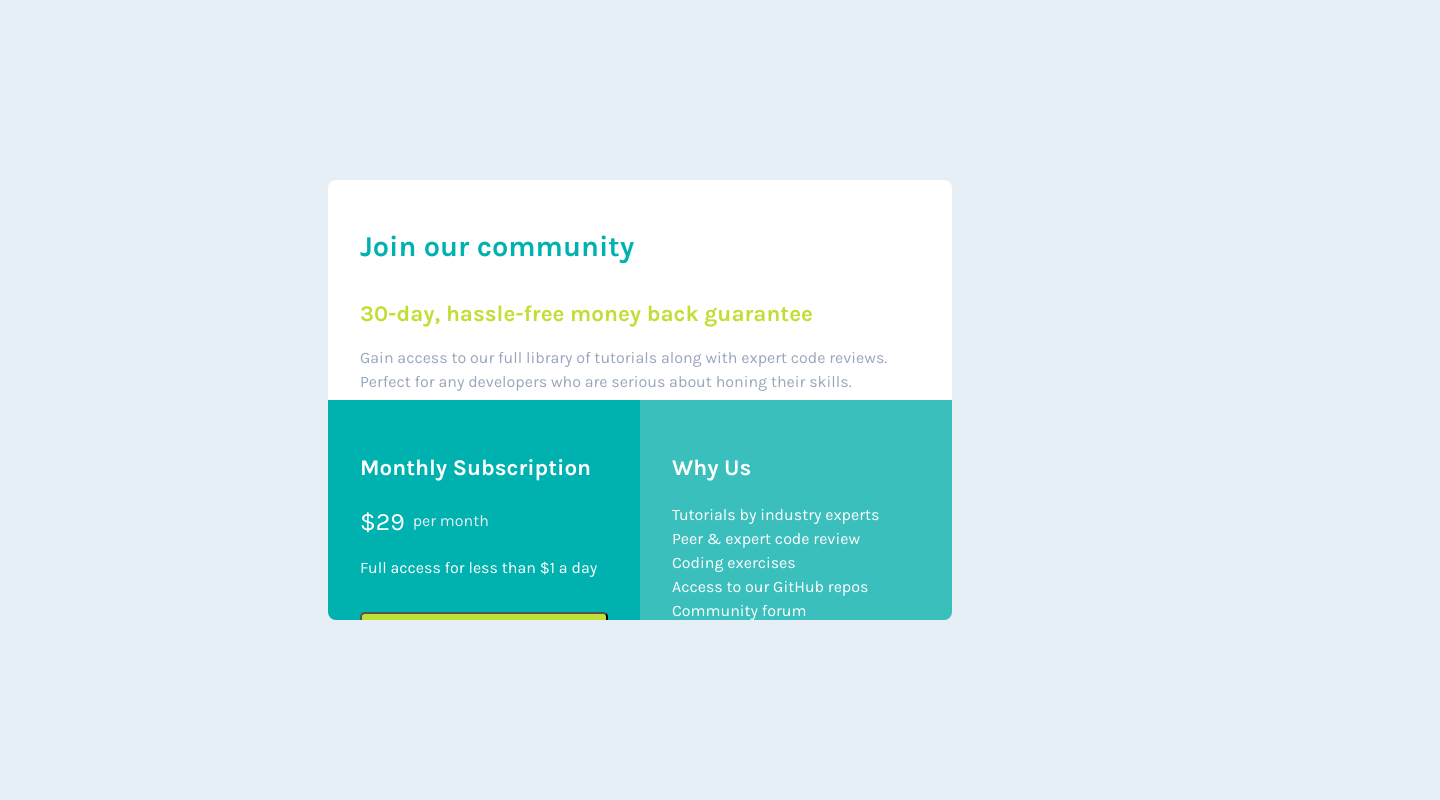
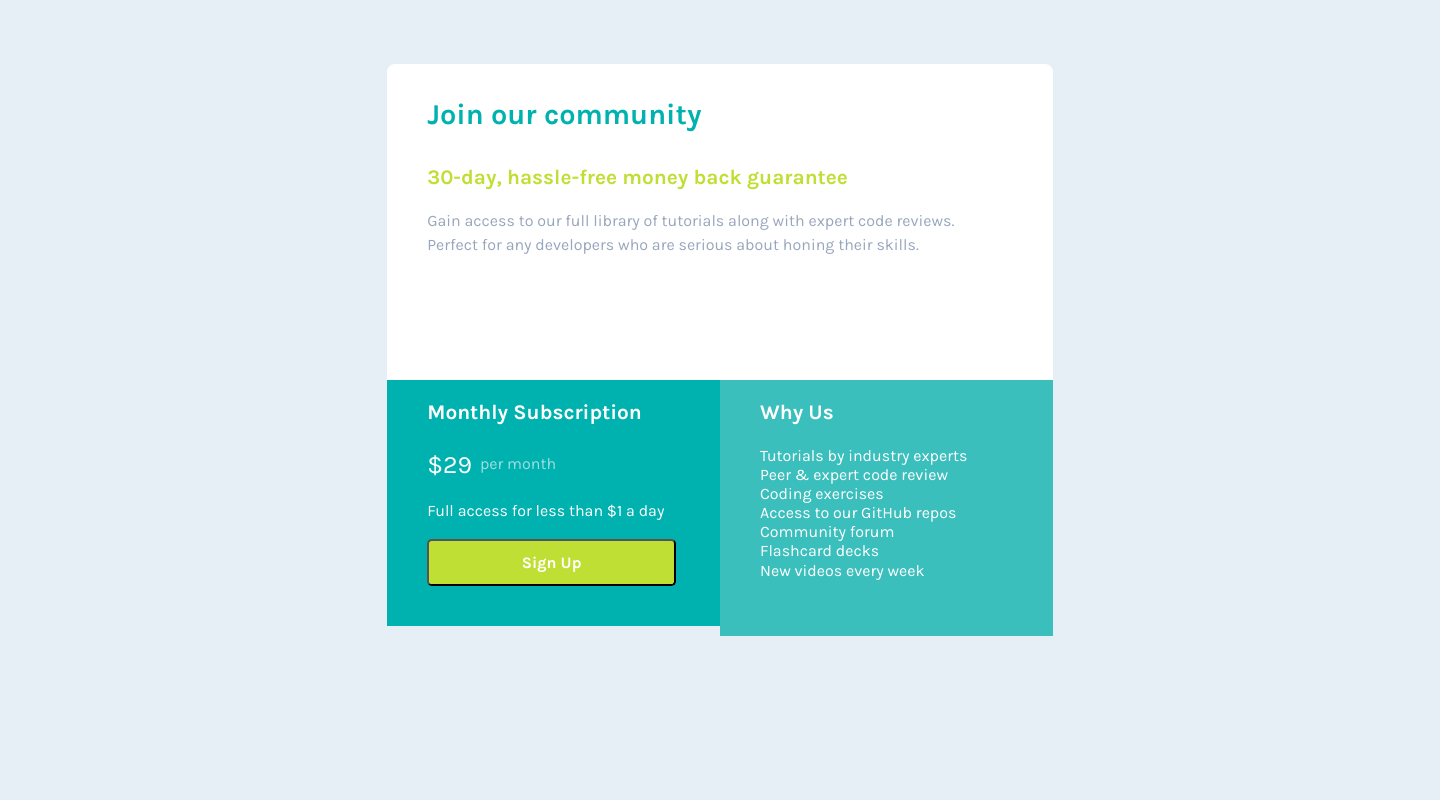
Before and after one commit to Makazmcfee1/single-price-grid-component-master, a plain HTML site: page index.html in a window 1280 px wide. Shown: the whole page, 1440 px wide, since content can reach past the window. Drawn offline with Linux system fonts and the light colour scheme.

Commit message:
new change

```diff
--- a/style.css
+++ b/style.css
@@ -2,25 +2,25 @@
 *::before,
 *::after {
   box-sizing: border-box;
-
 }
 
 html,
 body {
   height: 100vh;
   background-color: var(--lightGray);
-  display:flex;
+  display: flex;
   justify-content: center;
   align-items: center;
-  margin:0;
-
+  margin: 0;
+  width: 1440px;
+  height: 800px;
 }
 
 body {
   line-height: 1.5;
   -webkit-font-smoothing: antialiased;
   font-family: "Karla", sans-serif;
-  max-width: 90rem;
+
 }
 
 button {
@@ -35,92 +35,99 @@ button {
   --grayishBlue: hsl(218, 22%, 67%);
 }
 #card {
-  width:39rem;
-  height:27.5rem;
-
   border: 1px;
   overflow: hidden;
   border-radius: 0.5rem;
-
+  height:84vh;
+  width:52vw;
 }
 .top-section {
-  width:100%;
+  width: 100%;
   background-color: white;
-  padding: 2rem;
-  height:50%;
+  padding:1rem 3.5rem 3.5rem 2.5rem;
+  height: 47%;
 }
 .top-section > h1 {
   color: var(--cyan);
   margin-top: 0.8rem;
-  margin-bottom: 1.8rem;
+  margin-bottom: 1.6rem;
   font-size: 1.8rem;
 }
 .top-section > h2 {
   color: var(--brightYellow);
-  font-size: 1.4rem;
-  margin-bottom:1rem;
+  font-size: 1.3rem;
+  margin-bottom: 1rem;
 }
 .top-section > p {
   color: var(--grayishBlue);
 }
-.bottom{
-  display:flex;
+.bottom {
+  display: flex;
   flex-wrap: wrap;
-
 }
 
+
 .bot-left {
-  flex:50%;
-  height:50vh;
+  flex: 50%;
+  height: 53%;
   background-color: var(--cyan);
   color: white;
-  padding: 2rem;
+  padding:0 0 2.5rem 2.5rem;
 
 }
 .bot-left > h2 {
-  font-size: 1.4rem;
+  font-size: 1.3rem;
 }
-.price{
-  display:flex;
+.bot-left>p{
+  padding-right:2.15rem;
+}
+.price {
+  display: flex;
   align-items: center;
-  gap:0.5rem;
+  gap: 0.5rem;
+}
+.permonth{
+  opacity: 0.7;
 }
 
 .twentynine {
-  display:inline-flex;
-  font-size:1.56rem;
-
+  display: inline-flex;
+  font-size: 1.56rem;
 }
 .permonth {
   color: var(--lightGray);
-  display:inline-flex;
+  display: inline-flex;
   align-content: center;
 }
 #btn {
-  display:block;
-  width:100%;
+  display: block;
+  width: 85%;
   background-color: var(--brightYellow);
   border-radius: 0.3rem;
   color: white;
-  padding: 0.8rem;
+  padding: 0.6rem;
   font-weight: 900;
-  margin-top:2rem;
+  margin-top: 1rem;
 }
-#btn:hover{
-  background-color:var(--lightGray);
+#btn:hover {
+  background-color: var(--lightGray);
 }
 .bot-right {
-  flex:50%;
-  height:50vh;
+  flex: 50%;
+  height: 53%;
   background-color: var(--lightcyan);
   color: white;
-  padding: 2rem;
+  padding:0 0 2.5rem 2.5rem;
+
+
 
 }
 .bot-right > h2 {
-  font-size: 1.4rem;
+  font-size: 1.3rem;
 }
-
+.bot-right>p{
+  line-height: 1.2;
+}
 
 @media screen and(max-width:375px) {
   /*body{
@@ -129,9 +136,10 @@ button {
     justify-content: center;
     align-items: center;
   }*/
-  /*.card{
-    max-height:800px;*/
-    /*justify-content: center;
+  .card{
+    height:800px;
+    width:265px;
+  /*justify-content: center;
     align-items: center;
     flex-flow: column;
     flex-wrap: wrap;
@@ -142,13 +150,13 @@ button {
     align-content: center;
     text-align: center;*/
 
-    /*display:flex;
+  /*display:flex;
     flex-direction:column;*/
-    /*height:33.33vh;
+  /*height:33.33vh;
   }*/
 
   .bot-left {
-    flex-direction:column;
+    flex-direction: column;
     /*flex:50%;*/
     /*height:33.33vh;*/
   }
```
